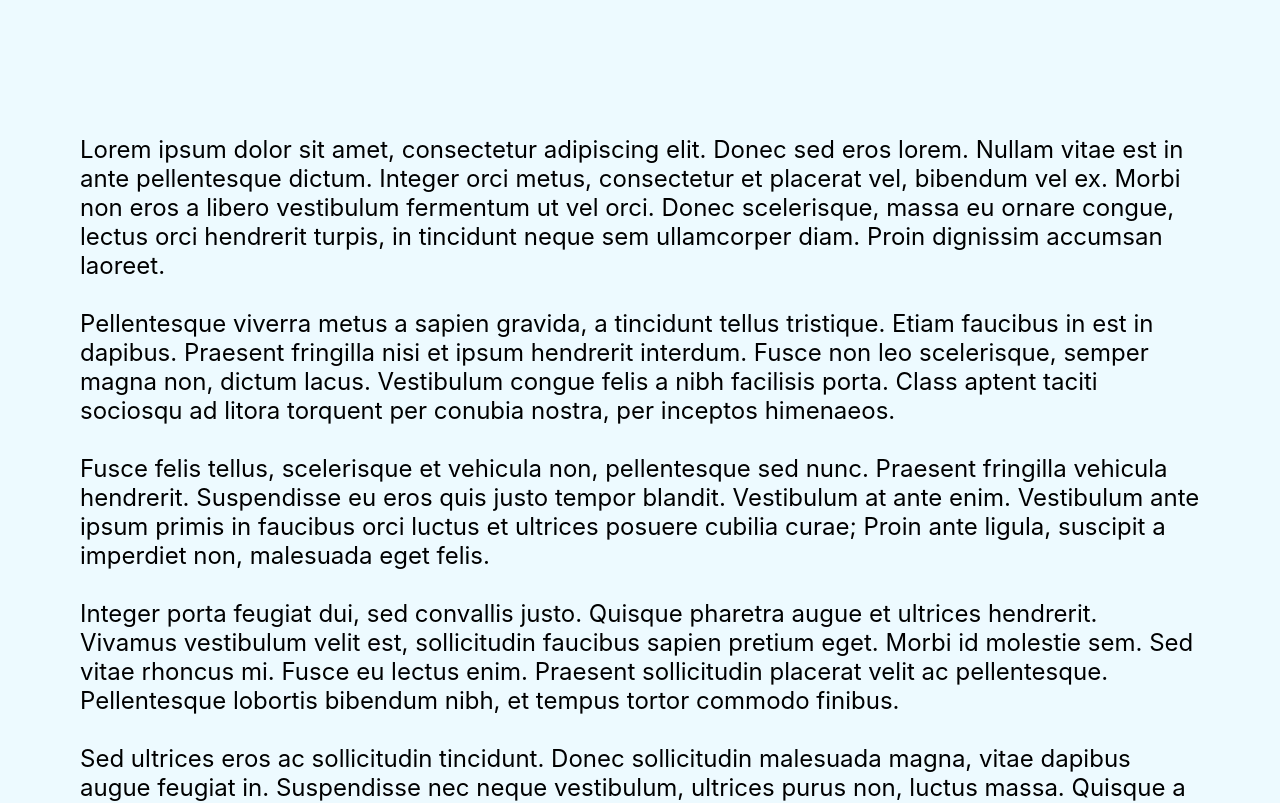
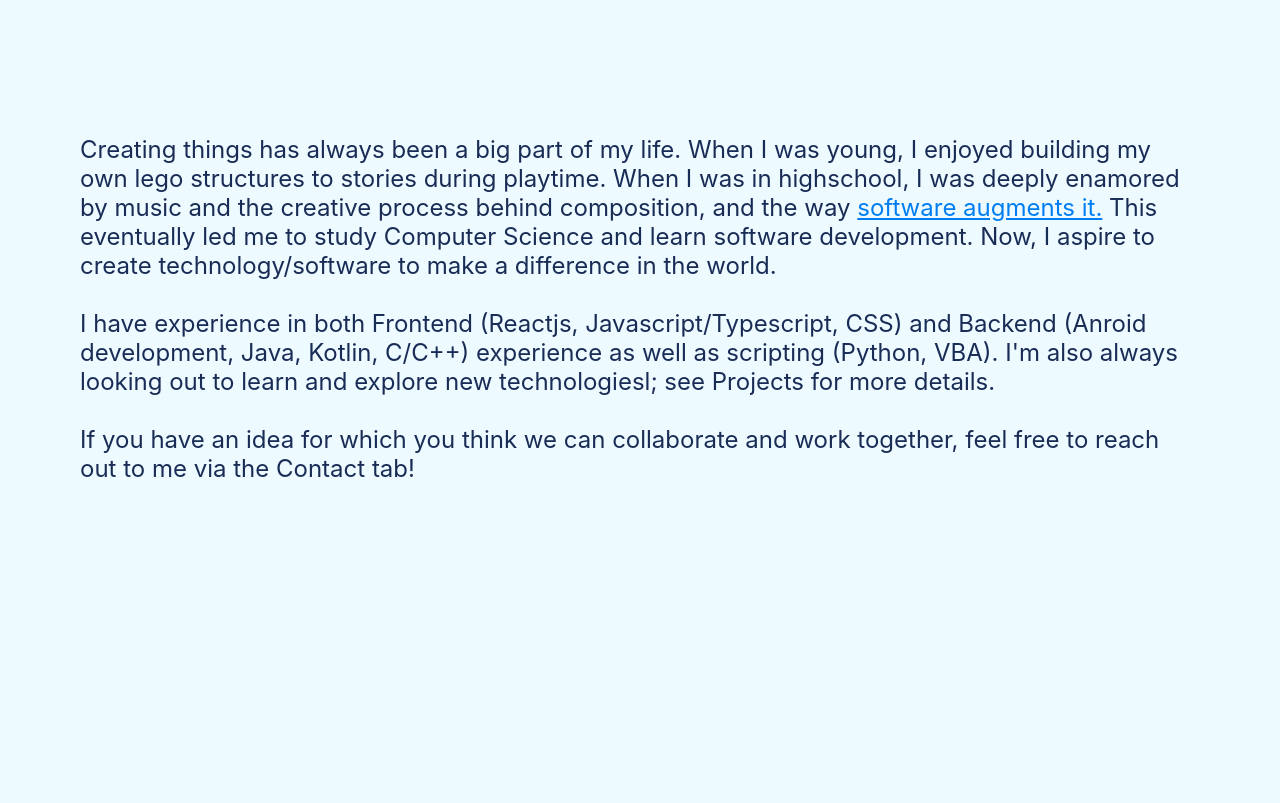
Before and after one commit to kk-min/kk-min.github.io, a React (Create React App) app: page / in a window 1280 px wide. Shown: the part 1120-1923 px from the top of the page. After the commit the page ends 1712 px from the top, so only its background shows below. Built offline with nearby package versions, Linux system fonts and the light colour scheme.

Commit message:
Add About me content and styling

```diff
--- a/src/components/AboutMe.tsx
+++ b/src/components/AboutMe.tsx
@@ -35,62 +35,30 @@ export default function AboutMe(props: PropTypes) {
 				</button>
 			</div>
 			<div className='about-me-content' id='about-me-content'>
-				Lorem ipsum dolor sit amet, consectetur adipiscing elit. Donec
-				sed eros lorem. Nullam vitae est in ante pellentesque dictum.
-				Integer orci metus, consectetur et placerat vel, bibendum vel
-				ex. Morbi non eros a libero vestibulum fermentum ut vel orci.
-				Donec scelerisque, massa eu ornare congue, lectus orci hendrerit
-				turpis, in tincidunt neque sem ullamcorper diam. Proin dignissim
-				accumsan laoreet. <br />
-				<br />
-				Pellentesque viverra metus a sapien gravida, a tincidunt tellus
-				tristique. Etiam faucibus in est in dapibus. Praesent fringilla
-				nisi et ipsum hendrerit interdum. Fusce non leo scelerisque,
-				semper magna non, dictum lacus. Vestibulum congue felis a nibh
-				facilisis porta. Class aptent taciti sociosqu ad litora torquent
-				per conubia nostra, per inceptos himenaeos. <br />
-				<br />
-				Fusce felis tellus, scelerisque et vehicula non, pellentesque
-				sed nunc. Praesent fringilla vehicula hendrerit. Suspendisse eu
-				eros quis justo tempor blandit. Vestibulum at ante enim.
-				Vestibulum ante ipsum primis in faucibus orci luctus et ultrices
-				posuere cubilia curae; Proin ante ligula, suscipit a imperdiet
-				non, malesuada eget felis. <br />
-				<br />
-				Integer porta feugiat dui, sed convallis justo. Quisque pharetra
-				augue et ultrices hendrerit. Vivamus vestibulum velit est,
-				sollicitudin faucibus sapien pretium eget. Morbi id molestie
-				sem. Sed vitae rhoncus mi. Fusce eu lectus enim. Praesent
-				sollicitudin placerat velit ac pellentesque. Pellentesque
-				lobortis bibendum nibh, et tempus tortor commodo finibus. <br />
-				<br />
-				Sed ultrices eros ac sollicitudin tincidunt. Donec sollicitudin
-				malesuada magna, vitae dapibus augue feugiat in. Suspendisse nec
-				neque vestibulum, ultrices purus non, luctus massa. Quisque a
-				elementum magna. Nulla congue blandit tortor sit amet fermentum.{' '}
+				Creating things has always been a big part of my life. When I
+				was young, I enjoyed building my own lego structures to stories
+				during playtime. When I was in highschool, I was deeply enamored
+				by music and the creative process behind composition, and the
+				way{' '}
+				<a href='https://en.wikipedia.org/wiki/Digital_audio_workstation'>
+					software augments it.
+				</a>{' '}
+				This eventually led me to study Computer Science and learn
+				software development. Now, I aspire to create
+				technology/software to make a difference in the world.
 				<br />
 				<br />
-				Nam imperdiet augue sit amet ex volutpat, at aliquet orci
-				scelerisque. Sed cursus odio velit, in placerat velit
-				ullamcorper ut. Phasellus libero nulla, tempus ut fringilla ut,
-				consectetur vitae velit. Aliquam erat volutpat. Interdum et
-				malesuada fames ac ante ipsum primis in faucibus. Donec
-				scelerisque non urna vitae sollicitudin. <br />
+				I have experience in both Frontend (Reactjs,
+				Javascript/Typescript, CSS) and Backend (Anroid development,
+				Java, Kotlin, C/C++) experience as well as scripting (Python,
+				VBA). I'm also always looking out to learn and explore new
+				technologiesl; see Projects for more details.
 				<br />
-				In hac habitasse platea dictumst. Pellentesque non suscipit
-				sapien. Donec at finibus risus. Pellentesque aliquam sem vitae
-				ligula vehicula, sed auctor ligula egestas. Curabitur sit amet
-				vulputate felis, sit amet ullamcorper neque. Praesent interdum
-				metus velit, non lacinia lacus finibus et. Donec laoreet, velit
-				vitae eleifend consequat, est lacus vulputate enim, vitae
-				elementum arcu mauris quis mauris. Nunc consequat libero ut
-				felis luctus, non iaculis velit suscipit. <br />
 				<br />
-				Nunc in erat sit amet lacus auctor ullamcorper quis ac enim.
-				Pellentesque sit amet laoreet massa. Aenean dignissim vulputate
-				mauris. Integer gravida sodales massa vel egestas. Mauris sit
-				amet diam vitae nunc dignissim vulputate. Phasellus non ornare
-				tellus. Duis consequat convallis dolor et molestie.
+				If you have an idea for which you think we can collaborate and
+				work together, feel free to reach out to me via the Contact tab!
+				<br />
+				<br />
 			</div>
 		</div>
 	);
--- a/src/components/ProjectItem.tsx
+++ b/src/components/ProjectItem.tsx
@@ -31,7 +31,7 @@ export default function ProjectItem(props: PropTypes) {
 			<div className='project-description'>
 				{props.projectDescription}
 			</div>
-            <ul>
+			<ul className='project-description'>
 				{props.projectBulletPoints.map((point) => {
 					return <li key={point}>{point}</li>;
 				})}
--- a/src/css/Home.css
+++ b/src/css/Home.css
@@ -3,7 +3,7 @@
 	--secondary-bg-color: #edfaff;
 	--tab-highlight-color: #007ef1;
 	--font-highlight-color: #f17300;
-	--body-text-color: #2d4e96;
+	--body-text-color: #192c56;
 	--secondary-font-color: #919191;
 }
 
--- a/src/css/TabContent.css
+++ b/src/css/TabContent.css
@@ -3,7 +3,7 @@
 	--secondary-bg-color: #fff9f0;
 	--tab-highlight-color: #007ef1;
 	--font-highlight-color: #f17300;
-	--body-text-color: #2d4e96;
+	--body-text-color: #192c56;
 	--secondary-font-color: #919191;
 }
 
@@ -106,6 +106,7 @@
 }
 
 .about-me-content {
+	color: var(--body-text-color);
 	margin: 10vh;
 	font-size: 1.5rem;
 	justify-content: center;
@@ -331,6 +332,7 @@
 }
 
 .project-description {
+	color: var(--body-text-color);
 	margin-top: 2vh;
 }
 
--- a/src/css/Tabs.css
+++ b/src/css/Tabs.css
@@ -3,7 +3,7 @@
 	--secondary-bg-color: #fff9f0;
 	--tab-highlight-color: #007ef1;
 	--font-highlight-color: #f17300;
-	--body-text-color: #2d4e96;
+	--body-text-color: #192c56;
 	--secondary-font-color: #919191;
 }
 
--- a/src/css/index.css
+++ b/src/css/index.css
@@ -3,7 +3,7 @@
 	--secondary-bg-color: #fff9f0;
 	--tab-highlight-color: #007ef1;
 	--font-highlight-color: #f17300;
-	--body-text-color: #2d4e96;
+	--body-text-color: #192c56;
 	--secondary-font-color: #919191;
 }
 
@@ -64,3 +64,16 @@ code {
 	font-family: source-code-pro, Menlo, Monaco, Consolas, 'Courier New',
 		monospace;
 }
+
+a:link {
+	color: var(--tab-highlight-color);
+}
+
+a:hover {
+	color: var(--font-highlight-color);
+}
+
+a:visited {
+	color: var(--font-highlight-color);
+	text-decoration: underline;
+}
--- a/src/data/project_data.json
+++ b/src/data/project_data.json
@@ -49,7 +49,7 @@
 			"bulletpoints": [
 				"Developed a web application with React framework, Typescript and CSS",
 				"Designed and implemented tab-based content navigation",
-				"Designed reusable components from ground up using for easy integration into other projects"
+				"Designed reusable components from ground up for easy integration into other projects"
 			]
 		}
 	],
```
Lines whose indentation alone changed are shown as unchanged.
